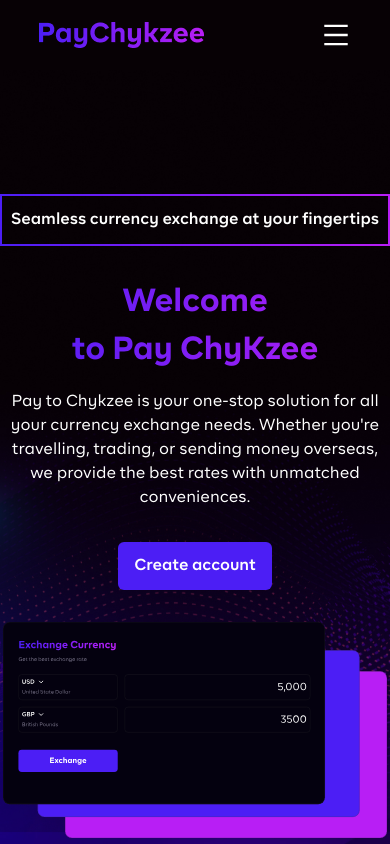
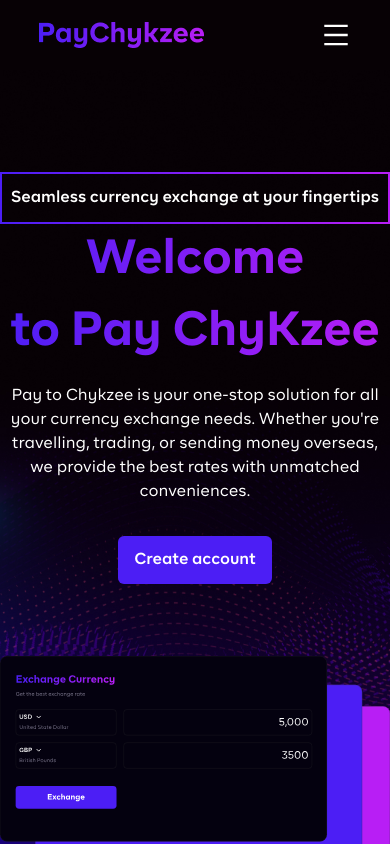
Before and after one commit to Iamfineboyygabriel/paychykzee, a React (Create React App) app: page / in a window 390 px wide. Shown: the top 844 px of the page. Built offline with nearby package versions, Linux system fonts and the light colour scheme.

Commit message:
working on the responsiveness

```diff
--- a/src/components/contents/hero-section/HeroSection.tsx
+++ b/src/components/contents/hero-section/HeroSection.tsx
@@ -4,22 +4,24 @@ import { useNavigate } from "react-router-dom";
 
 const HeroSection = () => {
   const navigate = useNavigate();
-  const SignUp = () => {
+
+  const signUp = () => {
     navigate("/sign-up");
   };
+
   return (
-    <main className="flex min-h-screen w-full flex-col items-center justify-center bg-hero-pattern bg-cover font-br-regular">
+    <main className="relative flex min-h-screen w-full flex-col items-center justify-center bg-hero-pattern bg-cover font-br-regular">
       <section className="w-full text-center md:w-[60%]">
-        <article className="gradient-border m-auto mt-[3em] flex w-full justify-center rounded-lg py-3 text-center  lg:mt-[13em] lg:w-[50%]">
+        <article className="gradient-border m-auto mt-[4em] flex w-full justify-center rounded-lg py-3 text-center lg:mt-[9em] lg:w-[50%]">
           <p className="font-br-semibold text-text">
             Seamless currency exchange at your fingertips
           </p>
         </article>
-        <header className="mt-[2em]">
-          <h1 className="gradient-text font-br-bold text-[2em] lg:text-[4em]">
+        <header>
+          <h1 className="gradient-text font-br-bold text-[2em] sm:text-[3em] lg:text-[4em]">
             Welcome
           </h1>
-          <h1 className="gradient-text font-br-bold text-[2em] lg:text-[4em]">
+          <h1 className="gradient-text font-br-bold text-[2em] sm:text-[3em] lg:text-[4em]">
             to Pay ChyKzee
           </h1>
         </header>
@@ -31,18 +33,14 @@ const HeroSection = () => {
           </p>
         </article>
         <div className="mt-[2em]">
-          <button.PrimaryButton onClick={SignUp} className="text-text">
+          <button.PrimaryButton onClick={signUp} className="text-text">
             Create account
           </button.PrimaryButton>
         </div>
-        <div className="mt-[2em] flex w-full justify-center">
-          <img
-            src={card}
-            alt="hero-card"
-            className="h-auto w-full max-w-xs sm:max-w-sm md:max-w-md lg:h-full lg:w-full lg:max-w-none"
-          />
-        </div>
       </section>
+      <div className=" bottom-0 left-0 mt-[4.5em] flex w-full justify-center">
+        <img src={card} alt="hero-card" />
+      </div>
     </main>
   );
 };
```
